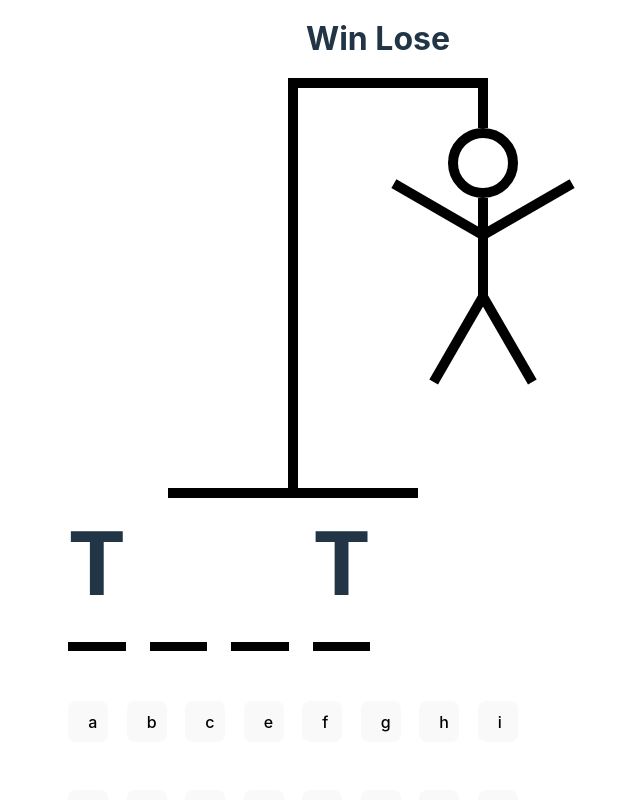
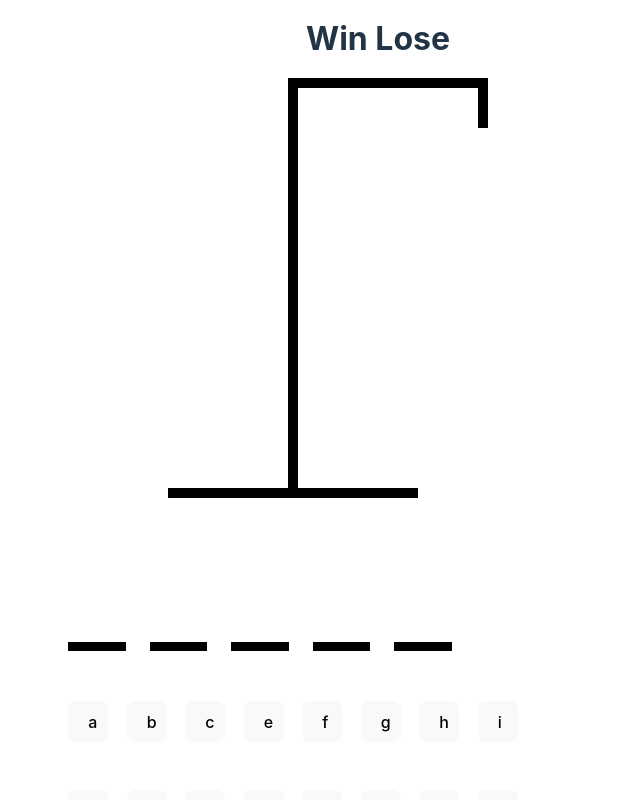
Before and after one commit to HilaryYates/Hangman, a React (Vite) app in the folder hangman/: page / in a window 1280 px wide. Shown: the top 800 px of the page, without its empty margins (32-672 px from the left). Built offline with nearby package versions, Linux system fonts and the light colour scheme.

Commit message:
fixed bug where top line was broken

```diff
--- a/hangman/src/App.tsx
+++ b/hangman/src/App.tsx
@@ -10,11 +10,14 @@ const App = () => {
     return words[Math.floor(Math.random() * words.length)];
   });
   const [guessedLetters, setGuessedLetters] = useState<string[]>([]);
+  const incorrectLetters = guessedLetters.filter(
+    (letter) => !wordToGuess.includes(letter)
+  );
   return (
     <div className='container'>
       <h1 className='win-or-lose-text'>Win Lose</h1>
-      <HangmanDrawing />
-      <HangmanWord />
+      <HangmanDrawing numberOfGuesses={incorrectLetters.length} />
+      <HangmanWord guessedLetters={guessedLetters} wordToGuess={wordToGuess} />
       <div style={{ alignSelf: "stretch" }}>
         <Keyboard />
       </div>
--- a/hangman/src/HangmanDrawing/HangmanDrawing.tsx
+++ b/hangman/src/HangmanDrawing/HangmanDrawing.tsx
@@ -1,20 +1,21 @@
 import "./styles.css";
-export const HangmanDrawing = () => {
+
+type HangmanDrawingProps = {
+  numberOfGuesses: number;
+};
+
+export const HangmanDrawing = ({ numberOfGuesses }): HangmanDrawingProps => {
   const HEAD = <div className='head'></div>;
   const BODY = <div className='body'></div>;
   const RIGHT_ARM = <div className='right-arm'></div>;
   const LEFT_ARM = <div className='left-arm'></div>;
   const RIGHT_LEG = <div className='right-leg'></div>;
   const LEFT_LEG = <div className='left-leg'></div>;
+  const BODY_PARTS = [HEAD, BODY, RIGHT_ARM, LEFT_ARM, RIGHT_LEG, LEFT_LEG];
 
   return (
     <div className='container'>
-      {HEAD}
-      {BODY}
-      {RIGHT_ARM}
-      {LEFT_ARM}
-      {RIGHT_LEG}
-      {LEFT_LEG}
+      {BODY_PARTS.slice(0, numberOfGuesses)}
       <div className='top-line' />
       <div className='pole' />
       <div className='upright-line' />
--- a/hangman/src/HangmanDrawing/styles.css
+++ b/hangman/src/HangmanDrawing/styles.css
@@ -9,8 +9,10 @@
   width: 10px;
   background: black;
   position: absolute;
-  top: 0;
-  right: 0;
+  /* top: 0;
+  right: 0; */
+  margin-left: 310px;
+  margin-top: 0px;
 }
 
 .pole {
--- a/hangman/src/HangmanWord/HangmanWord.tsx
+++ b/hangman/src/HangmanWord/HangmanWord.tsx
@@ -1,12 +1,18 @@
 import "./style.css";
 
-export const HangmanWord = () => {
-  const word = "test";
-  const guessedLetters = ["t"];
+type HangmanWordProps = {
+  guessedLetters: string[];
+  wordToGuess: string;
+};
+
+export const HangmanWord = ({
+  guessedLetters,
+  wordToGuess,
+}: HangmanWordProps) => {
   return (
     <div>
       <div className='words'>
-        {word.split("").map((letter, index) => {
+        {wordToGuess.split("").map((letter, index) => {
           return (
             <span className='letters-underline' key={index}>
               <span
--- a/hangman/src/Keyboard/Keyboard.tsx
+++ b/hangman/src/Keyboard/Keyboard.tsx
@@ -33,7 +33,11 @@ export const Keyboard = () => {
     <div className='keyboard'>
       {KEYS.map((key) => {
         console.log(key);
-        return <button key={key}>{key}</button>;
+        return (
+          <button className='btn' key={key}>
+            {key}
+          </button>
+        );
       })}
     </div>
   );
--- a/hangman/src/Keyboard/style.css
+++ b/hangman/src/Keyboard/style.css
@@ -5,3 +5,8 @@
   grid-template-columns: repeat(auto-fit, minmax(7px, 1fr));
   gap: 3rem;
 }
+
+.btn:hover {
+  background-color: rgba(0, 0, 0, 0);
+  border: none;
+}
```
